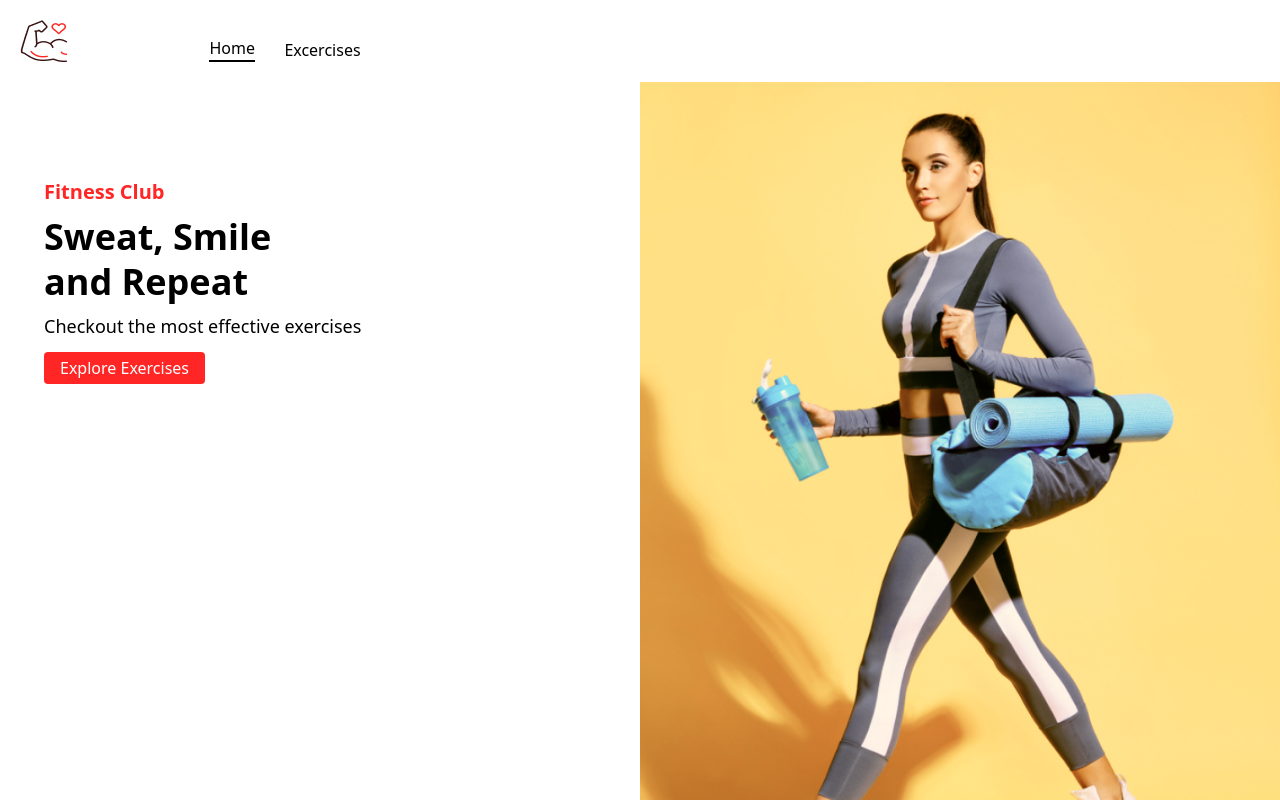
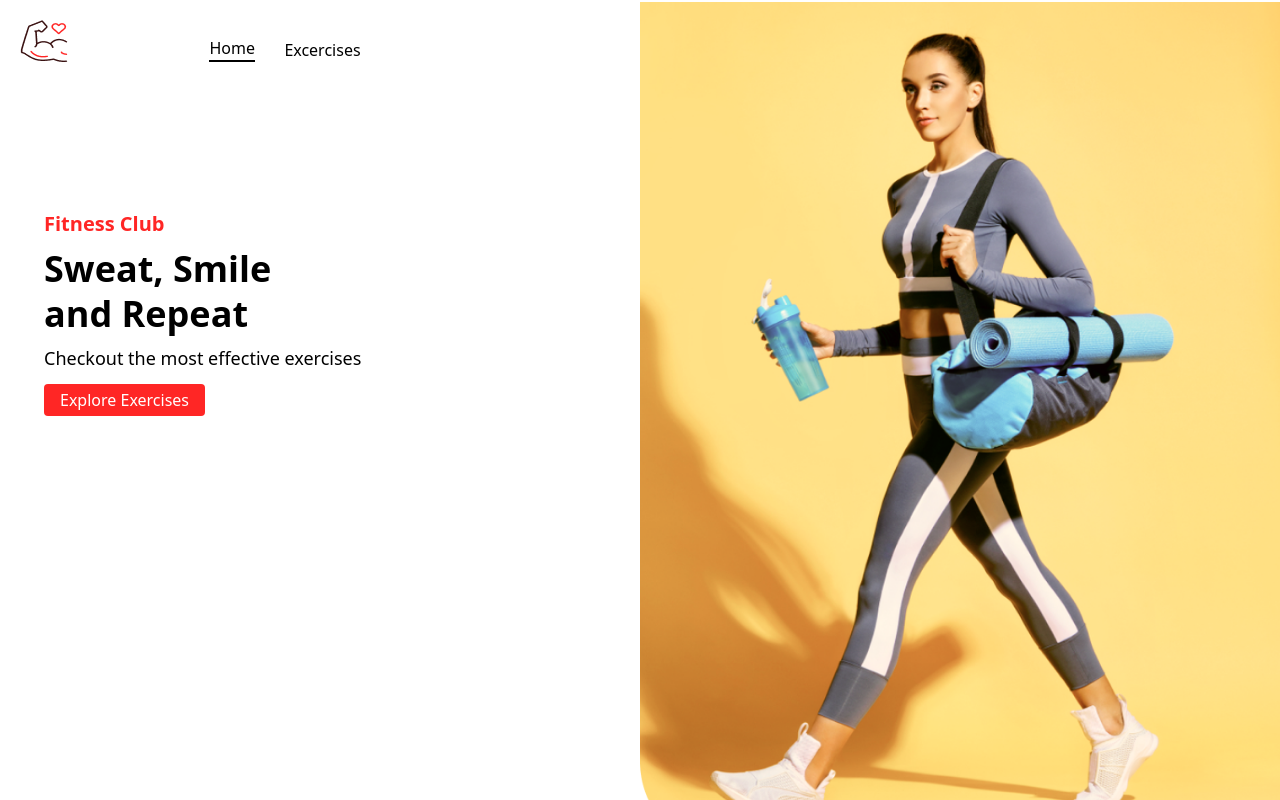
Before and after one commit to prathambhalke/FitHub, a React (Vite) app: page / in a window 1280 px wide. Shown: the top 800 px of the page. Built offline with nearby package versions, Linux system fonts and the light colour scheme.

Commit message:
make it responsive the bannerpage and home page , Navbar

```diff
--- a/src/components/HomeBanner.jsx
+++ b/src/components/HomeBanner.jsx
@@ -2,8 +2,8 @@ import HomeImg from "../assets/HomeImg.png";
 
 const HomeBanner = () => {
   return (
-    <div className="relative flex">
-      <div style={{ flex: 1 }} className="lg:mt-24 mt-11 ml-11 ">
+    <div className="relative sm:flex sm:-top-20 grid grid-rows-2">
+      <div style={{ flex: 1 }} className="lg:mt-52 sm:mt-52 ml-11 mt-32  ">
         <p className="text-themeRed font-semibold text-xl lg:text-xl">
           Fitness Club
         </p>
@@ -17,7 +17,7 @@ const HomeBanner = () => {
           Explore Exercises
         </button>
       </div>
-      <img src={HomeImg} alt="HomePageBanner" className="w-2/4" />
+      <img src={HomeImg} alt="HomePageBanner" className="w-full sm:w-2/4" />
     </div>
   );
 };
--- a/src/components/Navbar.jsx
+++ b/src/components/Navbar.jsx
@@ -2,11 +2,11 @@ import { Link } from "react-router-dom";
 import Logo from "../assets/Logo.png";
 const Navbar = () => {
   return (
-    <div className="flex justify-normal w-screen py-5 pl-5 ">
+    <div className="flex justify-normal py-5 pl-5">
       <Link to="/">
         <img src={Logo} alt="Logo" />
       </Link>
-      <div className="flex justify-evenly items-end content w-full md:w-1/6 md:ml-28 ">
+      <div className="flex justify-evenly items-end content md:w-1/6 md:ml-28 sm:w-5/12 w-5/6 ">
         <Link to="/" className="border-b-2 border-b-red-700">
           Home
         </Link>
```
